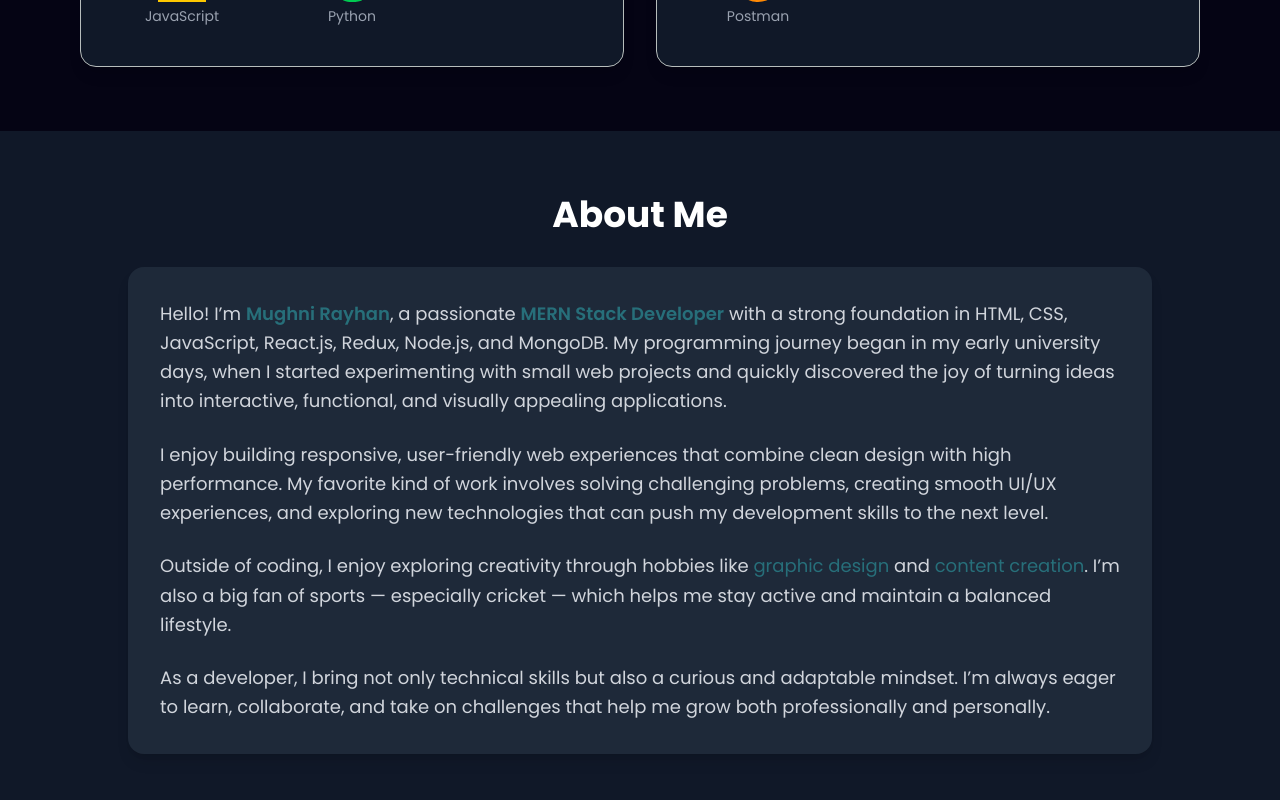
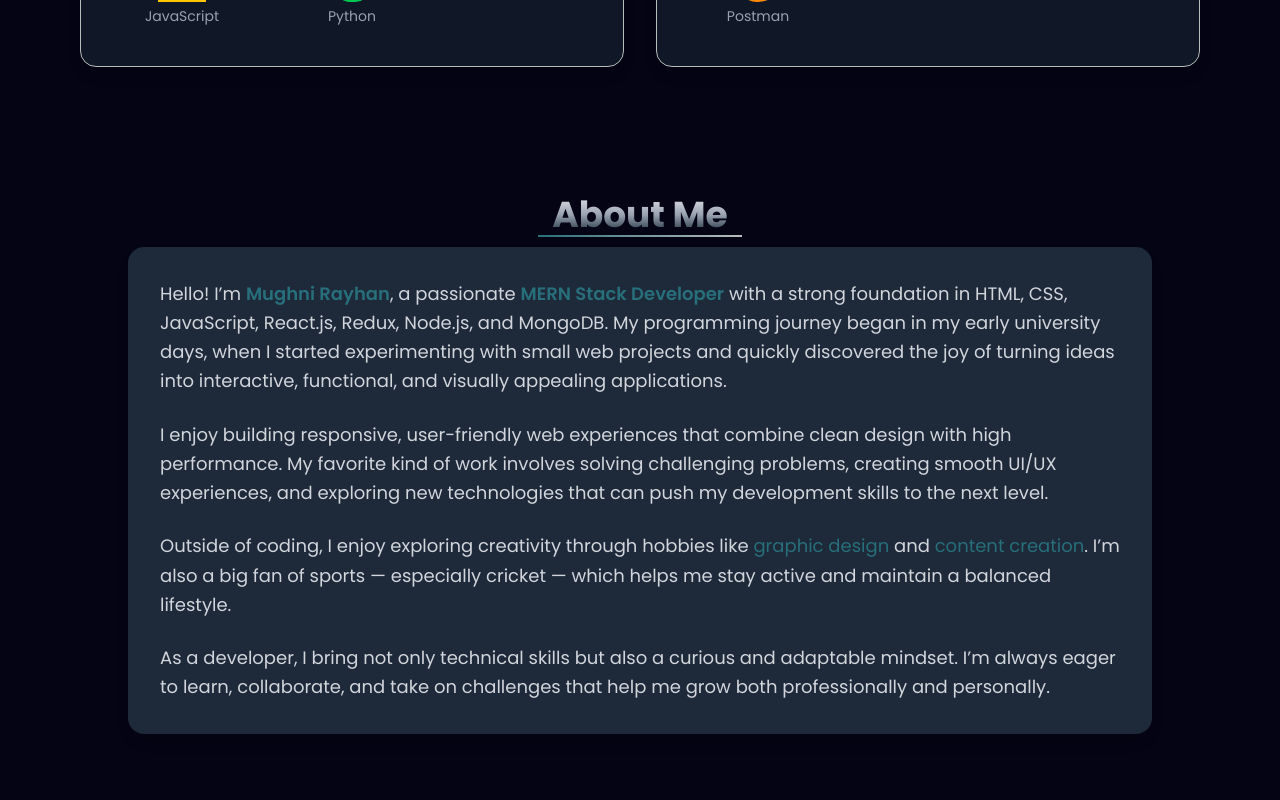
Before and after one commit to MughniRayhan/Portfolio, a React (Vite) app: page / in a window 1280 px wide. Shown: the part 1740-2540 px from the top of the page. Built offline with nearby package versions, Linux system fonts and the light colour scheme.

Commit message:
some changes in about section

```diff
--- a/src/Pages/Home/AboutMe.jsx
+++ b/src/Pages/Home/AboutMe.jsx
@@ -1,12 +1,26 @@
 import React from "react";
+import { motion, useScroll } from "motion/react"
 
 function AboutMe() {
+   const scrollYProgress = useScroll().scrollYProgress
   return (
-    <section className="py-16 px-6 md:px-20 bg-gray-900 text-white" data-aos="fade-up" data-aos-duration="2000">
+    <section className="py-16 px-6 md:px-20  text-white" data-aos="fade-up" data-aos-duration="2000">
       <div className="max-w-5xl mx-auto">
-        <h2 className="text-3xl md:text-4xl font-bold text-center mb-8">
-          About Me
-        </h2>
+        <motion.h2 className="text-3xl md:text-4xl font-bold text-center mb-3 relative  w-[20%] mx-auto bg-gradient-to-t from-primary/30 via-gray-400 to-gray-200 bg-clip-text text-transparent" >
+        About Me
+
+      <motion.span style={{
+        width: "100%",
+          height: "2px",
+          transformOrigin: "center",
+        scaleX:scrollYProgress
+      }}
+
+        transition={{ duration: 0.5, ease: "easeInOut" }}
+      className="hidden lg:block absolute left-0 top-10 bg-linear-to-r from-primary to-secondary "
+      >
+      </motion.span>
+      </motion.h2>
 
         <div className="bg-gray-800 p-8 rounded-2xl shadow-lg hover:shadow-primary/50 transition-all duration-300">
           <p className="text-lg text-gray-300 leading-relaxed mb-6">
```
